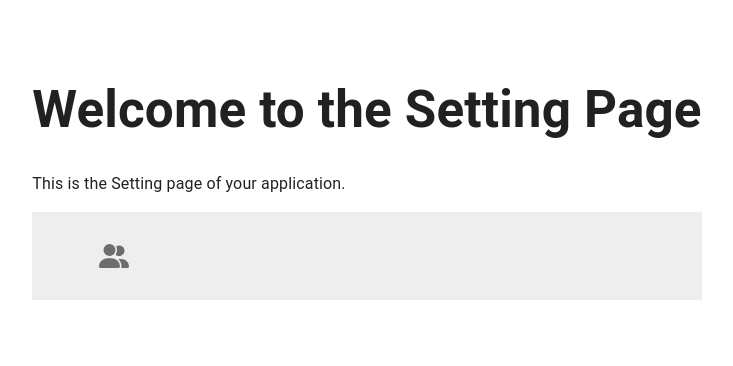
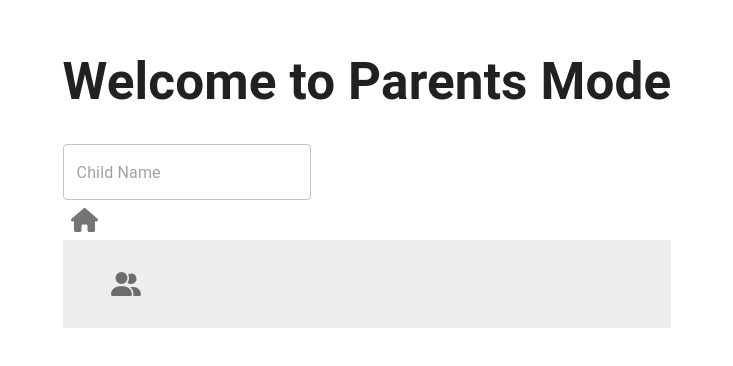
Before and after one commit to pattpjy/word-game-typescript, a React (Vite) app: page /parentsMode in a window 1280 px wide. Shown: the part 236-602 px from the top of the page, without its empty margins (273-1006 px from the left). Built offline with nearby package versions, Linux system fonts and the light colour scheme.

Commit message:
Link routes, add field

```diff
--- a/src/App.tsx
+++ b/src/App.tsx
@@ -4,7 +4,7 @@ import LandingContainer from "./containers/LandingContainer";
 import GameContainer from "./containers/GameContainer";
 import ProgressContainer from "./containers/ProgressContainer";
 import ParentsModeContainer from "./containers/ParentsModeContainer";
-import StickyFooter from "./components/sticky-footer/StickyFooter";
+import { StickyFooter } from "./components/sticky-footer/StickyFooter";
 const App: React.FC = () => {
   return (
     <BrowserRouter>
@@ -25,7 +25,7 @@ const App: React.FC = () => {
         <Route path="/progress" element={<ProgressContainer />} />
         <Route path="/parentsMode" element={<ParentsModeContainer />} />
       </Routes>
-      {StickyFooter()}
+      <StickyFooter />
     </BrowserRouter>
   );
 };
--- a/src/components/sticky-footer/StickyFooter.tsx
+++ b/src/components/sticky-footer/StickyFooter.tsx
@@ -7,6 +7,7 @@ import Link from "@mui/material/Link";
 import { FontAwesomeIcon } from "@fortawesome/react-fontawesome";
 import { faUserGroup } from "@fortawesome/free-solid-svg-icons";
 import { IconButton } from "@mui/material";
+import { useNavigate } from "react-router-dom";
 
 function Copyright() {
   return (
@@ -24,8 +25,12 @@ function Copyright() {
 // TODO remove, this demo shouldn't need to reset the theme.
 const defaultTheme = createTheme();
 
-export default function StickyFooter() {
-  //add click handler route to setting
+export const StickyFooter = () => {
+  const navigate = useNavigate();
+
+  const handleClick = () => {
+    navigate("/parentsMode");
+  };
   return (
     <ThemeProvider theme={defaultTheme}>
       <CssBaseline />
@@ -42,7 +47,7 @@ export default function StickyFooter() {
         }}
       >
         <Container maxWidth="sm">
-          <IconButton aria-label="parentMode">
+          <IconButton aria-label="parentMode" onClick={handleClick}>
             <FontAwesomeIcon icon={faUserGroup} />
           </IconButton>
           {/* <Copyright /> */}
@@ -50,4 +55,4 @@ export default function StickyFooter() {
       </Box>
     </ThemeProvider>
   );
-}
+};
--- a/src/containers/ParentsModeContainer.tsx
+++ b/src/containers/ParentsModeContainer.tsx
@@ -1,8 +1,30 @@
+import { useNavigate } from "react-router-dom";
+import { IconButton, TextField } from "@mui/material";
+import { FontAwesomeIcon } from "@fortawesome/react-fontawesome";
+import { faHouse } from "@fortawesome/free-solid-svg-icons";
+import { useState } from "react";
+
 const ParentsModeContainer = () => {
+  const navigate = useNavigate();
+  const [childName, setChildName] = useState("");
+  const handleClick = () => {
+    navigate("/");
+  };
   return (
     <div>
-      <h1>Welcome to the Setting Page</h1>
-      <p>This is the Setting page of your application.</p>
+      <h1>Welcome to Parents Mode</h1>
+      <form>
+        <TextField
+          value={childName}
+          onChange={(e) => setChildName(e.target.value)}
+          type={"text"}
+          placeholder="Child Name"
+          variant="outlined"
+        />
+      </form>
+      <IconButton aria-label="back to home" onClick={handleClick}>
+        <FontAwesomeIcon icon={faHouse} />
+      </IconButton>
     </div>
   );
 };
```
